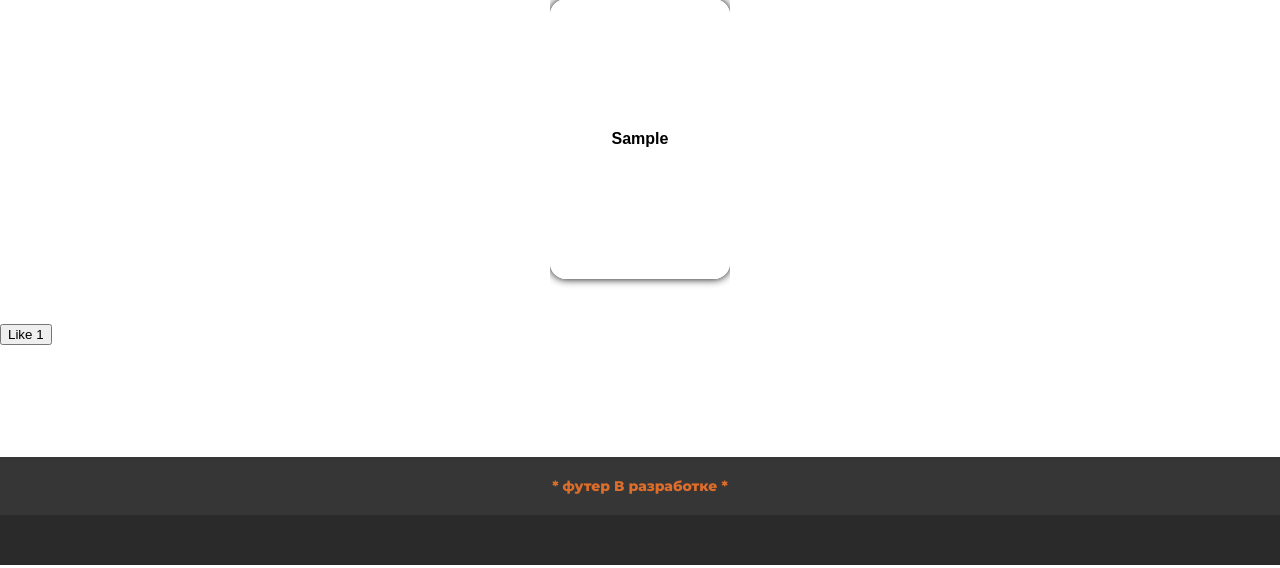
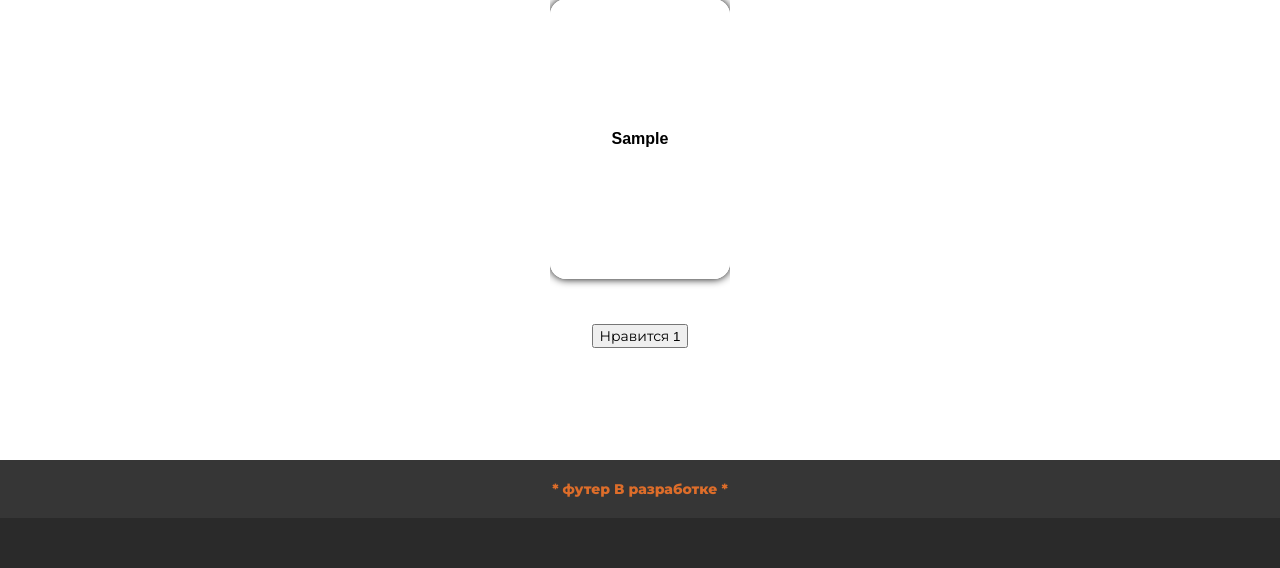
Before and after one commit to MichaelPotemkin/Flashcards, a Django app: page /learn/1 in a window 1280 px wide. Shown: the part 292-860 px from the top of the page. Run offline with Django 4.2, Linux system fonts and the light colour scheme; tables that the repository leaves empty hold one stand-in row (values such as "Sample post").

Commit message:
minor changes

```diff
--- a/static/css/wheel.css
+++ b/static/css/wheel.css
@@ -139,6 +139,15 @@
     width: 100%;
 }
 
+.like-position{
+    display: flex;
+    justify-content: center;
+}
+.examples-text{
+    font-family: 'Montserrat', sans-serif;
+    font-size: 14px;
+}
+
 footer{
     margin-top: 8em;
 }
--- a/templates/cards/wheel.html
+++ b/templates/cards/wheel.html
@@ -27,20 +27,19 @@
                 </div>
             </div>
             <div class="swiper-buttons">
-                <div class="swiper-button-prev card-btn"><span class="style-icon"><i
-                        class="fas fa-chevron-left"></i></span></div>
+                <div class="swiper-button-prev card-btn"><span class="style-icon"><i class="fas fa-chevron-left"></i></span></div>
                 <div class="swiper-pagination"></div>
-                <div class="swiper-button-next card-btn"><span class="style-icon"><i
-                        class="fas fa-chevron-right"></i></span></div>
-            </div>
+                <div class="swiper-button-next card-btn"><span class="style-icon"><i class="fas fa-chevron-right"></i></span></div></div>
         </div>
     {% else %}
         <div>Ой, добавьте, пожалуйста, карточки</div>
     {% endif %}
-    <form method="POST" action="{% url 'like_pack' pack.pk %}">
-    {% csrf_token %}
-    <button type="submit" name="pack_id" value="{{ pack.id }}">Like {{ pack.total_likes }}</button>
-    </form>
+    <div class="like-position">
+        <form method="POST" action="{% url 'like_pack' pack.pk %}">
+        {% csrf_token %}
+        <button type="submit" name="pack_id" value="{{ pack.id }}"><span class="examples-text">Нравится</span> {{ pack.total_likes }}</button>
+        </form>
+    </div>
 
     <script src={% static "script/app.js" %}></script>
     <script src={% static "/script/wheel.js" %}></script>
```
